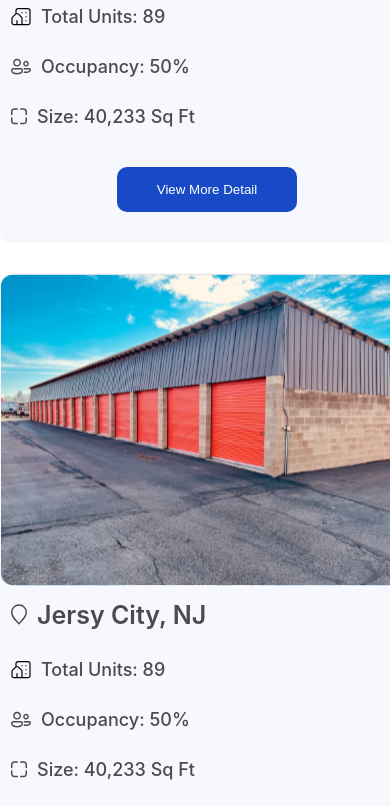
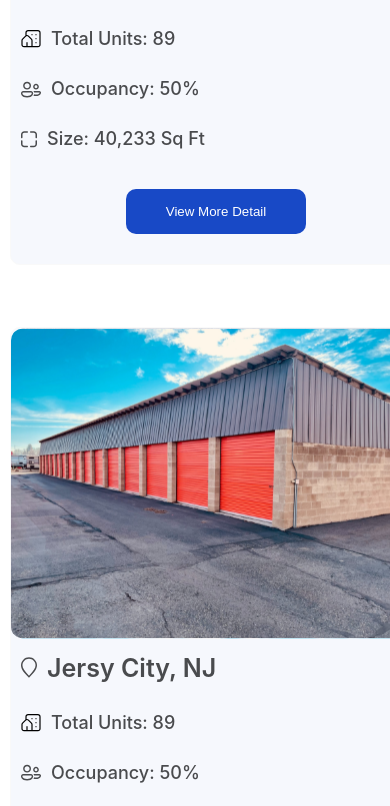
Before and after one commit to evabanegacom/Storage-Figma, a React (Create React App) app: page / in a window 390 px wide. Shown: the part 1191-1997 px from the top of the page. Built offline with nearby package versions, Linux system fonts and the light colour scheme.

Commit message:
fixed padding for house items

```diff
--- a/src/components/Houses/Houses.jsx
+++ b/src/components/Houses/Houses.jsx
@@ -50,11 +50,13 @@ const Houses = () => {
     </div>
   )
   return (
-    <Grid style={{paddingRight: 0, paddingLeft: 0, marginLeft: 0}} container justify='center' spacing={3}>
-        <Grid style={{paddingTop: 0, paddingLeft: 0}} item xs={12} sm={6} md={6} lg={4}><Elements /></Grid>
-        <Grid style={{paddingTop: 0, paddingLeft: 0}} item xs={12} sm={6} md={6} lg={4}><Elements /></Grid>
-        <Grid style={{paddingTop: 0, paddingLeft: 0}} item xs={12} sm={6} md={6} lg={4}><Elements /></Grid>
+    <main className={classes.content}>
+    <Grid style={{paddingRight: 0, paddingLeft: 0, marginLeft: 0}} container justifyContent="center" spacing={4}>
+        <Grid  className='gridItem' item xs={12} sm={6} md={4} lg={3} ><Elements /></Grid>
+        <Grid  className='gridItem' item xs={12} sm={6} md={4} lg={3}><Elements /></Grid>
+        <Grid  className='gridItem' item xs={12} sm={6} md={4} lg={3}><Elements /></Grid>
     </Grid>
+    </main>
   )
 }
 
--- a/src/components/Houses/houses.css
+++ b/src/components/Houses/houses.css
@@ -1,10 +1,3 @@
-.houses {
-  display: flex;
-  justify-content: center;
-  flex-wrap: wrap;
-  overflow-x: hidden;
-}
-
 .houses__images {
     display: flex;
     flex-direction: column;
@@ -66,21 +59,10 @@ margin-top: 20px;
     align-items: center;
 }
 
-@media only screen and (max-width: 900px) and (min-width: 800px){
-  .houses__elements {
-    margin-left: 20px;
-    width: 25%;
+@media only screen and (max-width: 768px){
+  .gridItem {
+    padding-left: 10px!important;
   }
-
-  .first__houses {
-    width: 25%;
-  }
-}
-
-@media only screen and (max-width: 767px){
-    .houses__elements {
-        margin: 0;
-    }
 }
 
 @media only screen and (max-width: 300px){
--- a/src/components/Search/search.css
+++ b/src/components/Search/search.css
@@ -111,6 +111,10 @@ padding-left: 20px;
   margin-left: 0;
 }
 
+.search__button button{
+  align-self: center;
+}
+
 .search__parameters-div input {
   width: 100%;
 }
--- a/src/components/SearchedGrouped/searchedGrouped.css
+++ b/src/components/SearchedGrouped/searchedGrouped.css
@@ -8,8 +8,8 @@
   display: flex;
   justify-content: center;
   margin-top: 40px;
-
-
+  padding-bottom: 4rem;
+  align-items: center;
 }
 
 .searchedGroup-div button {
```
